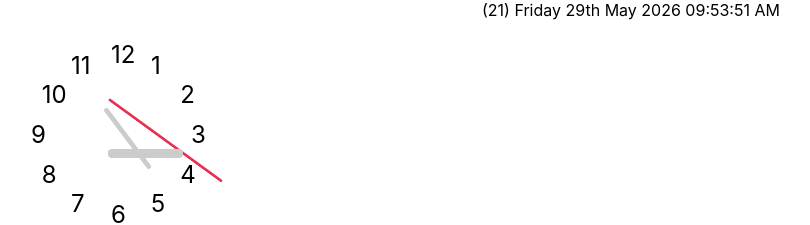
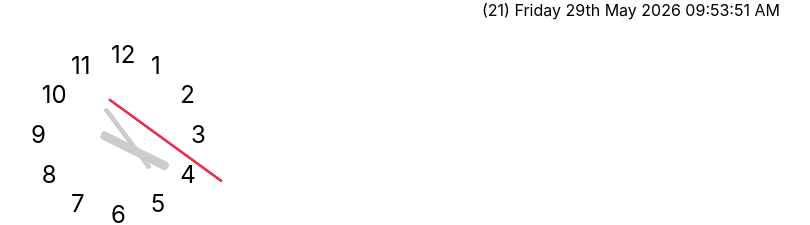
Before and after one commit to SirrorsMoore1975/sm1975-my-analog-clock, a React (Create React App) app in the folder my-analog-clock/: page / in a window 1280 px wide. Shown: the top 225 px of the page, without its empty margins (9-819 px from the left). Built offline with nearby package versions, Linux system fonts and the light colour scheme.

Commit message:
hours hand formular amendment

```diff
--- a/my-analog-clock/src/components/AnalogClock.jsx
+++ b/my-analog-clock/src/components/AnalogClock.jsx
@@ -27,7 +27,8 @@ const AnalogClock = () => {
 
   const secondAngle = (seconds / 60) * 360;
   const minutesAngle = (minutes / 60) * 360 + (seconds / 60) * 6;
-  const hourAngle = ((hours % 12) / 12) * 360 + minutes * 60 * 30;
+  // const hourAngle = ((hours % 12) / 12) * 360 + minutes * 60 * 30;
+  const hourAngle = ((hours % 12) / 12) * 360 + (minutes / 60) * 30;
   const fullTime = `(${weeknumber}) ${weekday} ${day}${suffix} ${months} ${year} ${hh}:${mm}:${ss} ${meridiem}`;
 
   return (
```
